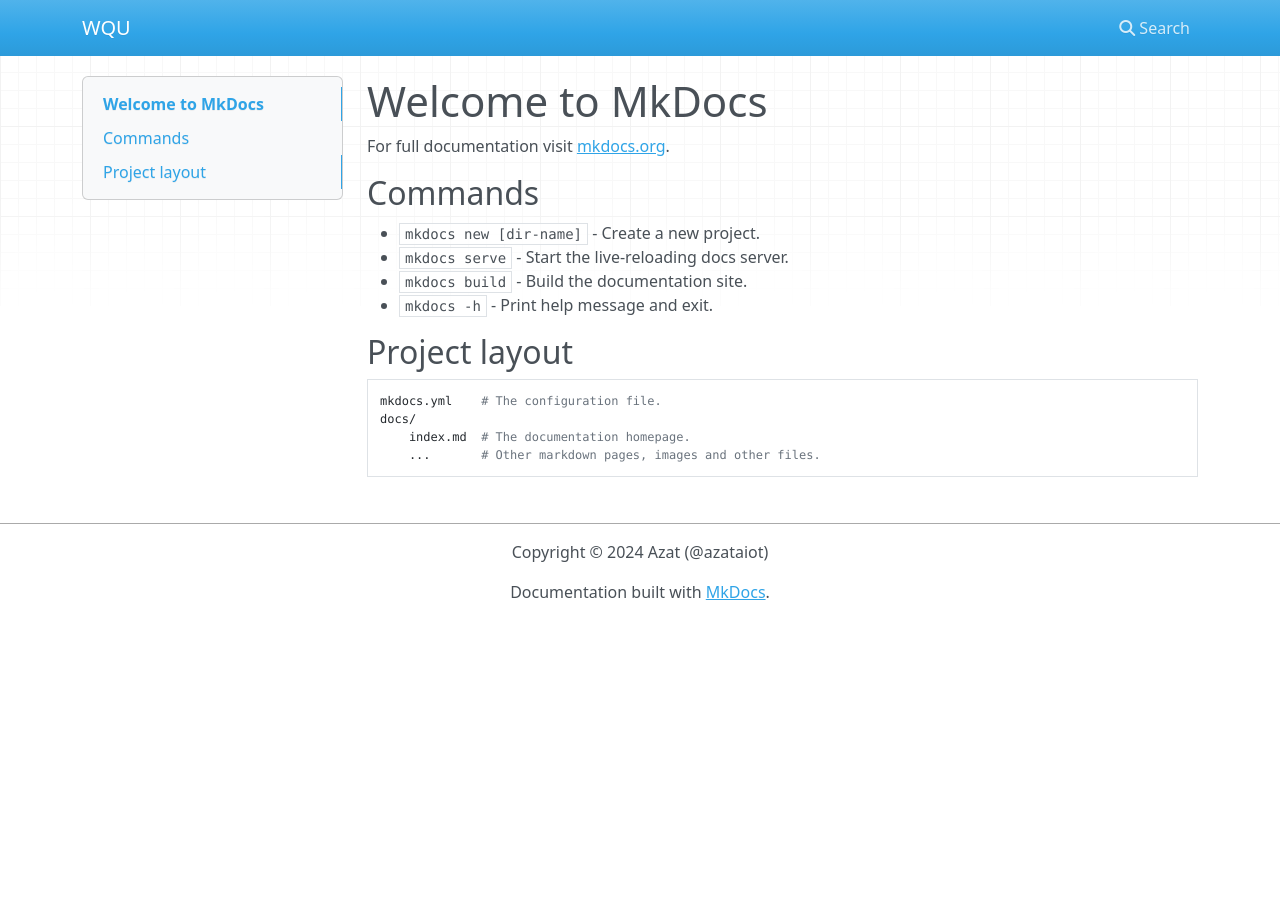
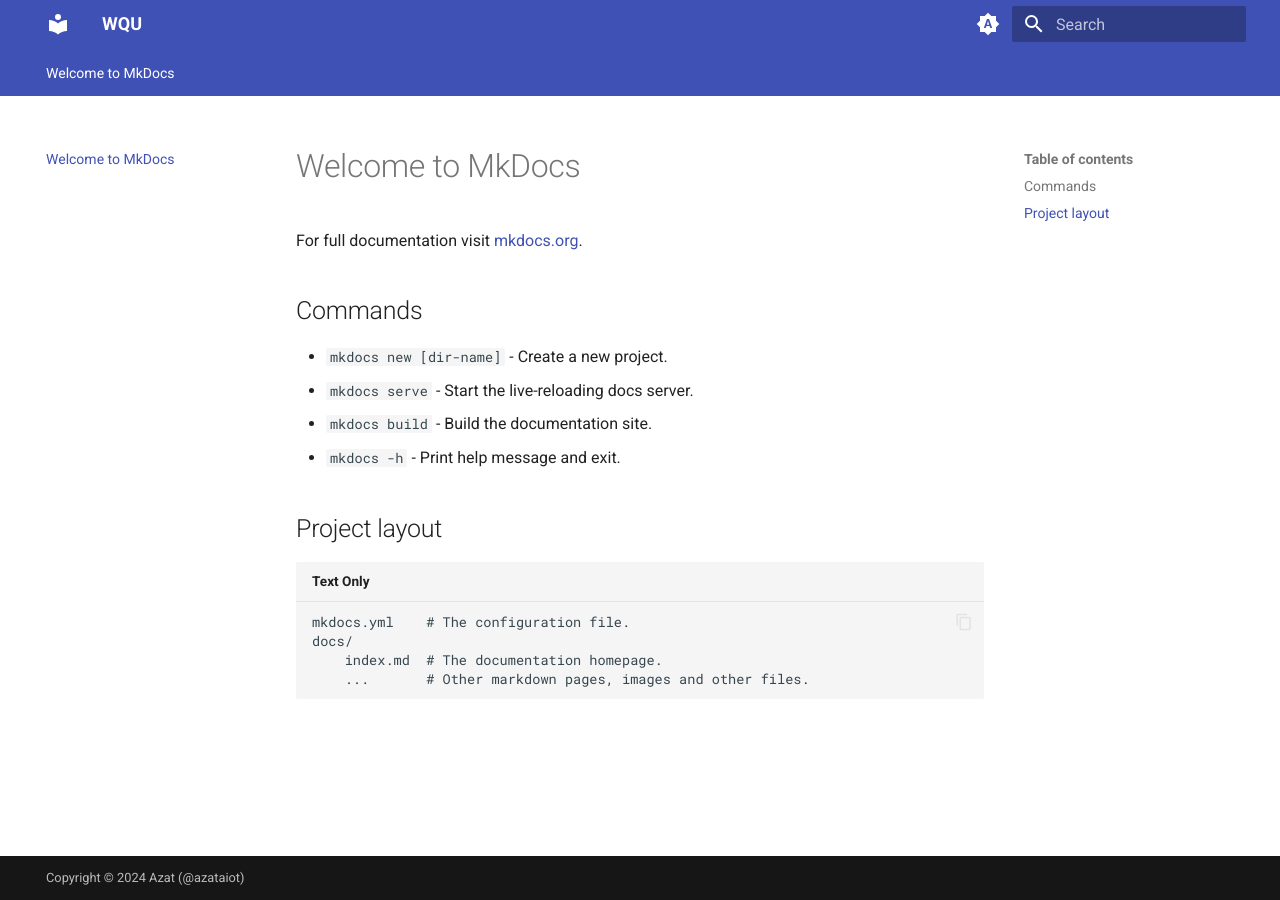
Before and after one commit to azataiot/wqu, an MkDocs documentation site: the page built from docs/index.md, in a window 1280 px wide. Built offline with MkDocs 1.6.1 and Material for MkDocs 9.7.7, drawn with Linux system fonts in a browser that asks for light colours; nearby versions of some CDN libraries.

Commit message:
add MkDocs configuration with Material theme; enhance navigation, search, and markdown extensions

```diff
--- a/mkdocs.yml
+++ b/mkdocs.yml
@@ -4,3 +4,156 @@
 # Site URL
 # https://www.mkdocs.org/user-guide/configuration/#site_url
 #site_url: ""
+theme:
+  name: material
+  # Changing the colors
+  # https://squidfunk.github.io/mkdocs-material/setup/changing-the-colors/#changing-the-colors
+  palette:
+    # Palette toggle for automatic mode
+    - media: "(prefers-color-scheme)"
+      toggle:
+        icon: material/brightness-auto
+        name: Switch to light mode
+    # Palette toggle for light mode
+    - media: "(prefers-color-scheme: light)"
+      scheme: default # light mode (default)
+      toggle:
+        icon: material/weather-night
+        name: Switch to dark mode
+    # Palette toggle for dark mode
+    - media: "(prefers-color-scheme: dark)"
+      scheme: slate # dark mode
+      toggle:
+        icon: material/weather-sunny
+        name: Switch to light mode
+  # Changing the language
+  # https://squidfunk.github.io/mkdocs-material/setup/changing-the-language/#changing-the-language
+  language: en
+  features:
+    #      Navigation
+    - navigation.instant # Instant loading https://squidfunk.github.io/mkdocs-material/setup/setting-up-navigation/#instant-loading
+    - navigation.instant.progress # Progress indicator https://squidfunk.github.io/mkdocs-material/setup/setting-up-navigation/#progress-indicator
+    - navigation.tracking # Anchor tracking https://squidfunk.github.io/mkdocs-material/setup/setting-up-navigation/#anchor-tracking
+    - navigation.tabs # Navigation tabs, top-level sections.
+    #    - navigation.tabs.sticky # Sticky navigation tabs.
+    - navigation.sections # Navigation sections, nested sections.
+    - navigation.prune # Only include the visible navigation items in rendered HTML.
+    - toc.follow # Automatically expand the table of contents to the current page.
+    - navigation.top # Back-to-top button.
+    #      Search
+    - search # Enable search, configure through the plugins section.
+    - search.suggest # Enable search suggestions.
+    - search.highlight
+    - search.share
+    # Tags (enable on plugin section)
+    - content.tabs.link
+    # Header
+    - header.autohide # Auto-hide header.
+    # Footer
+    - navigation.footer # Links to the previous and next page of the current page.
+    - content.code.annotate
+    - content.code.copy
+
+
+  icon:
+    tag:
+      alpinejs: simple/alpinedotjs
+      alpinelinux: simple/alpinelinux
+      book: fontawesome/solid/book
+      html: fontawesome/brands/html5
+      js: fontawesome/brands/js
+      css: fontawesome/brands/css3
+      python: fontawesome/brands/python
+      django: simple/django
+      postgresql: simple/postgresql
+      dotenv: simple/dotenv
+      git: fontawesome/brands/git-alt
+      github: fontawesome/brands/github
+      docker: fontawesome/brands/docker
+      celery: simple/celery
+      htmx: simple/htmx
+      timescale: simple/timescale
+      rabbitmq: simple/rabbitmq
+      redis: simple/redis
+      sentry: simple/sentry
+      ubuntu: simple/ubuntu
+      debian: simple/debian
+      shop: fontawesome/solid/shop
+
+plugins:
+  - search
+  - tags:
+      enabled: true
+      tags_file: tags.md
+
+extra:
+  tags:
+    Alpine.js: alpinejs
+    Alpine Linux: alpinelinux
+    Books: book
+    Celery: celery
+    CSS: css
+    Debian: debian
+    Django: django
+    Docker: docker
+    .ENV: dotenv
+    Git: git
+    GitHub: github
+    HTML5: html
+    HTMX: htmx
+    JavaScript: js
+    PostgreSQL: postgresql
+    Postgres: postgresql
+    Python: python
+    RabbitMQ: rabbitmq
+    Redis: redis
+    Sentry: sentry
+    Shop: shop
+    Timescale: timescale
+    Ubuntu: ubuntu
+
+  generator: false # hides 'Made with Material for MkDocs notice'
+
+extra_javascript:
+  - static/js/mathjax.js
+  - https://polyfill.io/v3/polyfill.min.js?features=es6
+  - https://cdn.jsdelivr.net/npm/mathjax@3/es5/tex-mml-chtml.js
+
+markdown_extensions:
+  # https://github.com/mkdocs/mkdocs/issues/545#issuecomment-522196661
+  - mdx_truly_sane_lists
+  # Python Markdown https://squidfunk.github.io/mkdocs-material/setup/extensions/python-markdown/
+  - abbr # Abbreviations https://squidfunk.github.io/mkdocs-material/reference/tooltips/#adding-abbreviations
+  - admonition # Admonitions https://squidfunk.github.io/mkdocs-material/reference/admonitions/#usage
+  - attr_list
+  - def_list
+  - footnotes
+  - toc:
+      permalink: true
+  - tables
+  # Python Markdown Extensions https://squidfunk.github.io/mkdocs-material/setup/extensions/python-markdown-extensions/
+  - pymdownx.arithmatex:
+      generic: true
+  - pymdownx.betterem
+  - pymdownx.snippets
+  - pymdownx.caret
+  - pymdownx.mark
+  - pymdownx.tilde
+  - pymdownx.critic
+  - pymdownx.details
+  - pymdownx.highlight:
+      pygments_lang_class: true
+      anchor_linenums: true
+      auto_title: true
+      linenums_style: pymdownx-inline
+      line_spans: __span
+  - pymdownx.inlinehilite
+  - pymdownx.keys
+  - pymdownx.smartsymbols
+  - pymdownx.superfences:
+      custom_fences:
+        - name: mermaid
+          class: mermaid
+          format: !!python/name:pymdownx.superfences.fence_code_format
+
+  - pymdownx.tasklist
```
